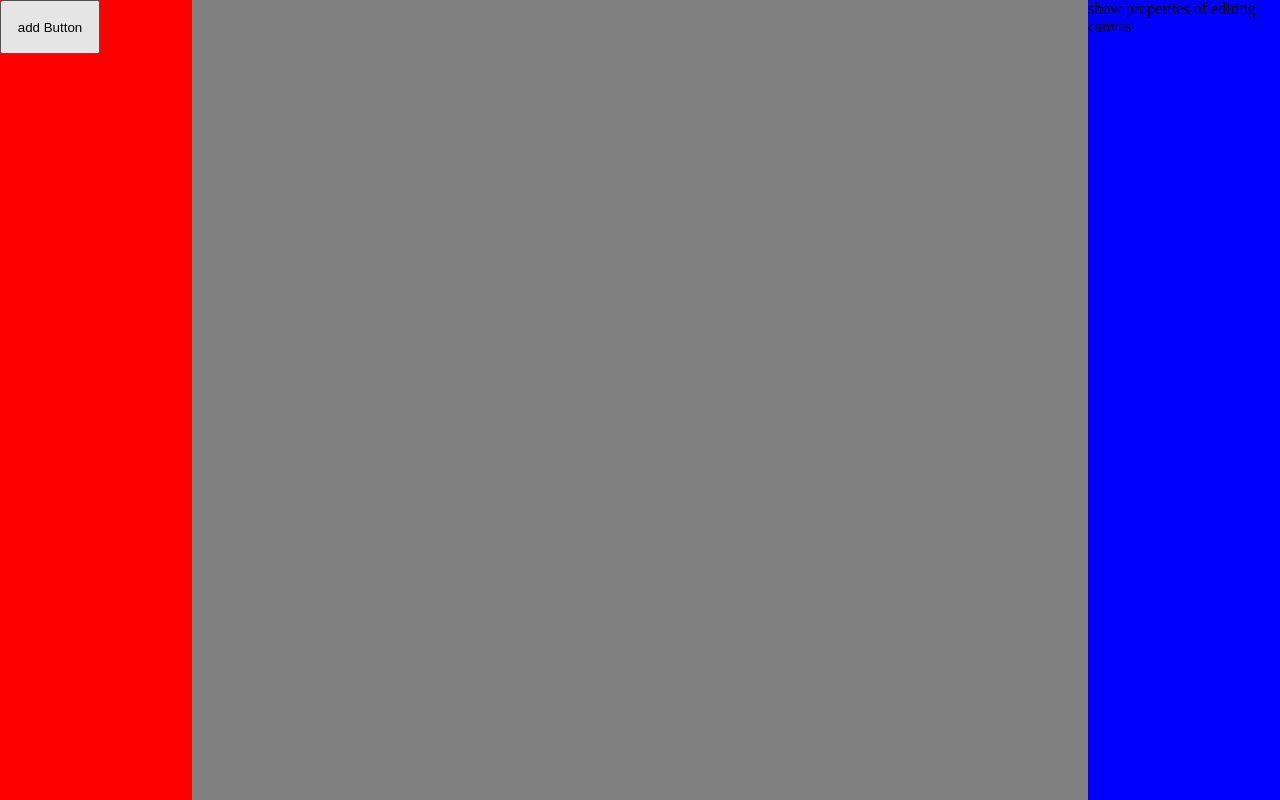
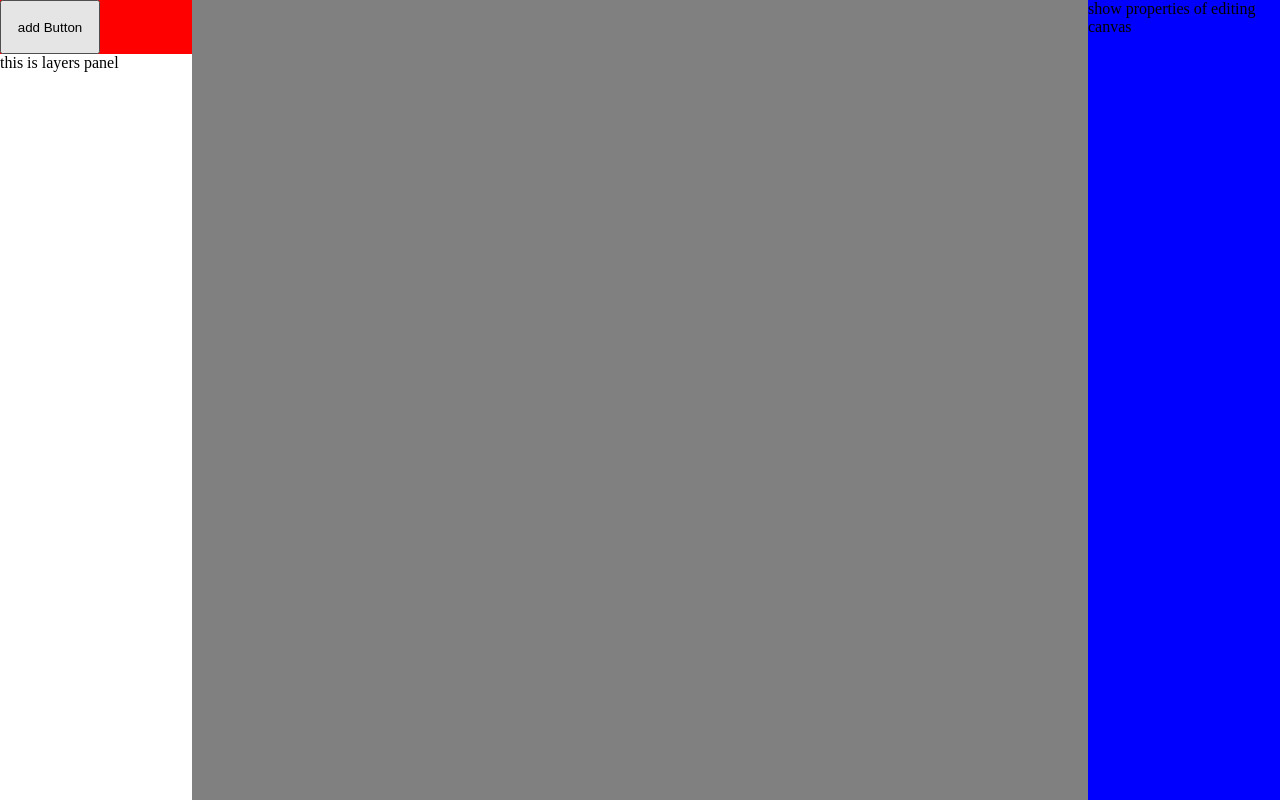
Before and after one commit to umarfromearth/itom, a Vue app: page / in a window 1280 px wide. Built offline with nearby package versions, Linux system fonts and the light colour scheme.

Commit message:
added: basic functionality for layers panel in left-sidebar

```diff
--- a/src/components/layout/dashboard/Dashboard.vue
+++ b/src/components/layout/dashboard/Dashboard.vue
@@ -1,12 +1,12 @@
 <script setup>
-import ElementsPanel from '@/components/layout/element-panel/ElementsPanel.vue';
+import LeftSidebar from '@/components/layout/left-sidebar/LeftSidebar.vue';
 import EditingCanvas from '@/components/layout/editing-canvas/EditingCanvas.vue';
-import PropertiesPanel from "@/components/layout/properties-panel/PropertiesPanel.vue"
+import PropertiesPanel from "@/components/layout/right-sidebar/properties-panel/PropertiesPanel.vue"
 </script>
 
 <template>
     <div class="container">
-        <ElementsPanel />
+        <LeftSidebar />
         <EditingCanvas />
         <PropertiesPanel />
     </div>
--- /dev/null
+++ b/src/components/layout/left-sidebar/LeftSidebar.vue
@@ -0,0 +1,18 @@
+<script setup>
+import ElementsPanel from "./element-panel/ElementsPanel.vue";
+import LayersPanel from "./layers-panel/LayersPanel.vue";
+</script>
+
+<template>
+    <div class="left-sidebar">
+        <ElementsPanel />
+        <LayersPanel />
+    </div>
+</template>
+
+<style scoped>
+.left-sidebar {
+    width: 15%;
+    height: 100%;
+}
+</style>
--- a/src/components/layout/element-panel/ElementsPanel.vue
+++ b/src/components/layout/left-sidebar/element-panel/ElementsPanel.vue
@@ -25,8 +25,8 @@ elementsPanel.register(Button);
 <style scoped>
 .elements-panel {
     background: red;
-    width: 15%;
-    height: 100%;
+    /* width: 15%; */
+    /* height: 100%; */
 }
 
 .element {
--- /dev/null
+++ b/src/components/layout/left-sidebar/layers-panel/LayersPanel.vue
@@ -0,0 +1,45 @@
+<script setup>
+import { useLayersStore } from '@/stores/global/layersStore';
+
+const layersStore = useLayersStore();
+
+
+</script>
+
+<template>
+    <div class="layers-panel">
+        <p>this is layers panel</p>
+
+        <div v-for="layer in layersStore.layers">
+            <ul class="layers">
+                <li class="layer" @click="layersStore.selected = layer"
+                    :class="{ selected: layersStore.selected == layer }">
+                    {{ layer.name }}
+                </li>
+            </ul>
+        </div>
+    </div>
+
+</template>
+
+<style scope>
+.layers-panel {
+    overflow: auto;
+}
+
+.layers {}
+
+.layer {
+    display: block;
+    background: green;
+}
+
+.layer.selected {
+    background: blue;
+}
+
+/*
+.layer:hover {
+    background: hsl(120, 100%, 35%);
+} */
+</style>
```
Also changed, not shown: src/components/layout/layers-panel/LayersPanel.vue (deleted, +0 -25 lines), src/components/layout/left-sidebar/element-panel/panel.js (renamed from src/components/layout/element-panel/panel.js), src/components/layout/left-sidebar/layers-panel/panel.js (renamed from src/components/layout/layers-panel/panel.js), src/components/layout/right-sidebar/properties-panel/PropertiesPanel.vue (renamed from src/components/layout/properties-panel/PropertiesPanel.vue).
